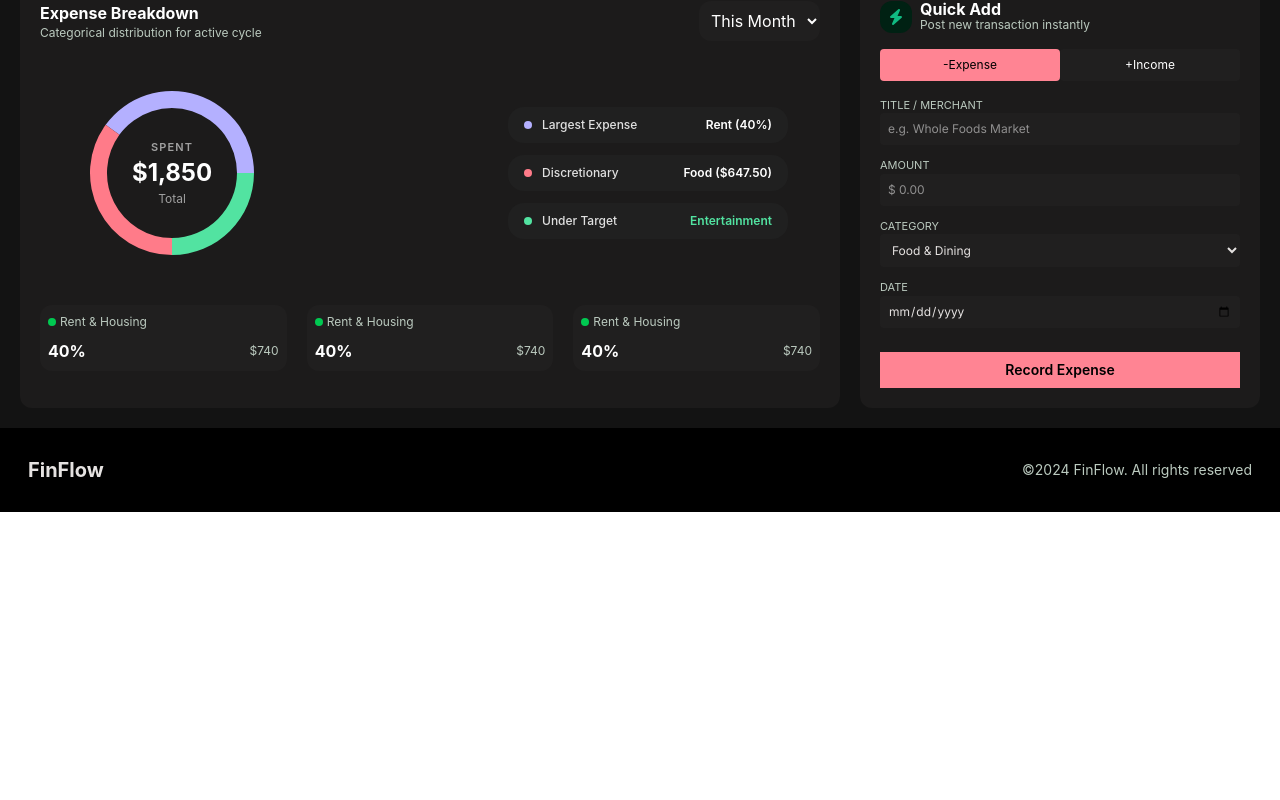
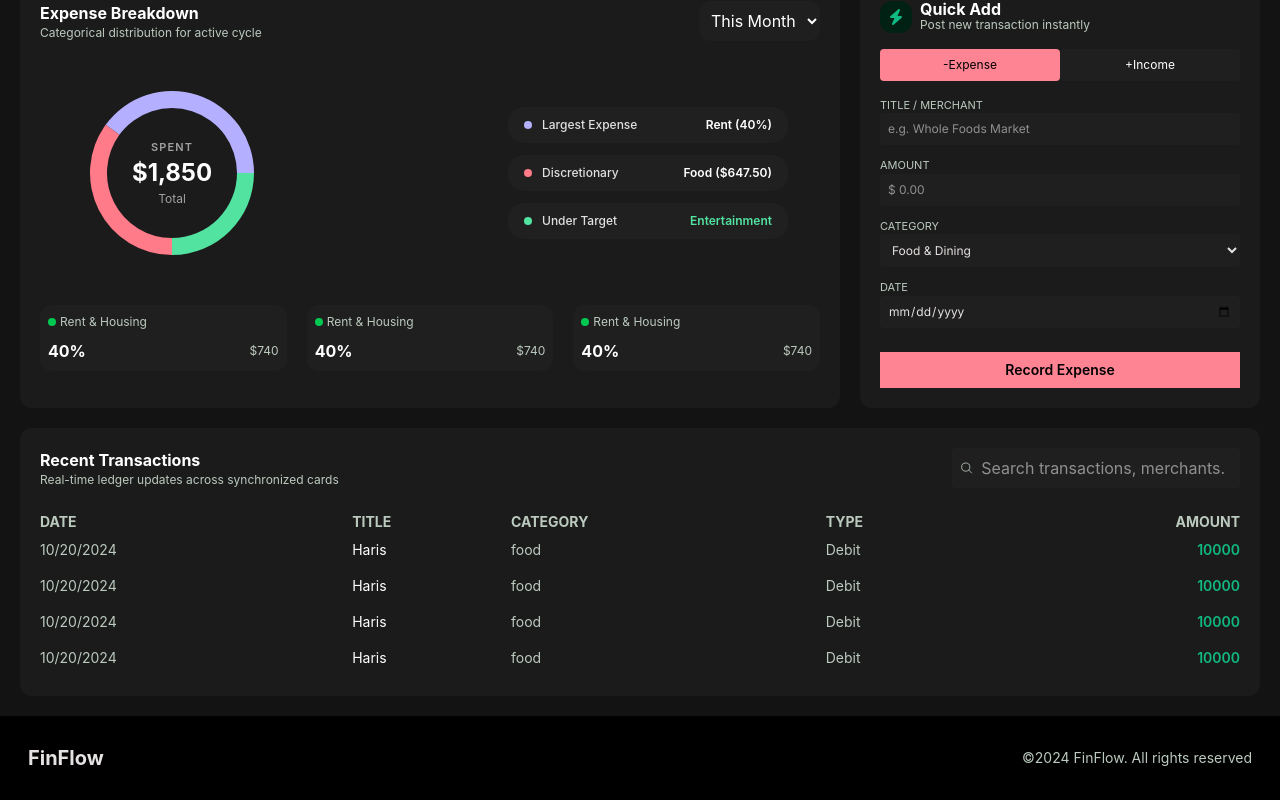
Before and after one commit to HarisHaseeb934/Expense-Tracker-React, a React (Vite) app: page / in a window 1280 px wide. Shown: the part 381-1181 px from the top of the page. Before the commit the page ends 893 px from the top, so only its background shows below. Built offline with nearby package versions, Linux system fonts and the light colour scheme.

Commit message:
Recent Transaction Added

```diff
--- /dev/null
+++ b/src/Components/RecentTableRow.jsx
@@ -0,0 +1,13 @@
+const RecentTableRow = ({ date, title, category, type, amount }) => {
+  return (
+    <tr className="font-normal ">
+      <td className="py-2 ">{date}</td>
+      <td className="py-2 text-white">{title}</td>
+      <td className="py-2 ">{category}</td>
+      <td className="py-2 ">{type}</td>
+      <td className={`py-2 text-right font-semibold ${amount > 0 ? "text-primary-container" : "text-[#ff8493]"}`}>{amount}</td>
+    </tr>
+  );
+};
+
+export default RecentTableRow;
--- /dev/null
+++ b/src/Components/RecentTransaction.jsx
@@ -0,0 +1,45 @@
+import { IoSearchOutline } from "react-icons/io5";
+import RecentTableRow from "./RecentTableRow";
+
+const RecentTransaction = () => {
+  return (
+    <div className="bg-surface-container-low p-5 rounded-md flex flex-col gap-4 col-span-full">
+      <div className="flex md:justify-between md:items-center flex-col md:flex-row gap-4">
+        <div>
+          <h1 className="text-white font-bold">Recent Transactions</h1>
+          <p className="text-on-surface-variant text-xs">
+            Real-time ledger updates across synchronized cards
+          </p>
+        </div>
+        <div className="bg-[#201f1f] flex items-center p-2 w-full  md:w-2xs rounded-sm">
+          <IoSearchOutline className="text-on-surface-variant text-sm" />
+          <input
+            type="text"
+            placeholder="Search transactions, merchants..."
+            className="text-white text-xs sm:text-sm md:text-base outline-none w-full px-2"
+          />
+        </div>
+      </div>
+
+      <table className="w-full text-left text-on-surface-variant text-[8px] sm:text-sm border-collapse mt-2">
+        <thead>
+          <tr className="">
+            <th>DATE</th>
+            <th className="line-clamp-1">TITLE</th>
+            <th>CATEGORY</th>
+            <th>TYPE</th>
+            <th className="text-right">AMOUNT</th>
+          </tr>
+        </thead>
+        <tbody>
+          <RecentTableRow date={"10/20/2024"} title={"Haris"} category={"food"} type={"Debit"} amount={10000}/>
+          <RecentTableRow date={"10/20/2024"} title={"Haris"} category={"food"} type={"Debit"} amount={10000}/>
+          <RecentTableRow date={"10/20/2024"} title={"Haris"} category={"food"} type={"Debit"} amount={10000}/>
+          <RecentTableRow date={"10/20/2024"} title={"Haris"} category={"food"} type={"Debit"} amount={10000}/>
+        </tbody>
+      </table>
+    </div>
+  );
+};
+
+export default RecentTransaction;
--- a/src/Pages/Dashboard.jsx
+++ b/src/Pages/Dashboard.jsx
@@ -4,6 +4,7 @@ import { IoIosCheckmarkCircleOutline } from "react-icons/io";
 import { MdArrowOutward } from "react-icons/md";
 import ExpenseBreakdown from "../Components/ExpenseBreakdown";
 import QuickTransaction from "../Components/QuickTransaction";
+import RecentTransaction from "../Components/RecentTransaction";
 
 const Dashboard = () => {
   return (
@@ -59,6 +60,10 @@ const Dashboard = () => {
 
       <ExpenseBreakdown/>
       <QuickTransaction/>
+
+      {/* Recent Transaction */}
+      <RecentTransaction/>
+
     </section>
   );
 };
```
